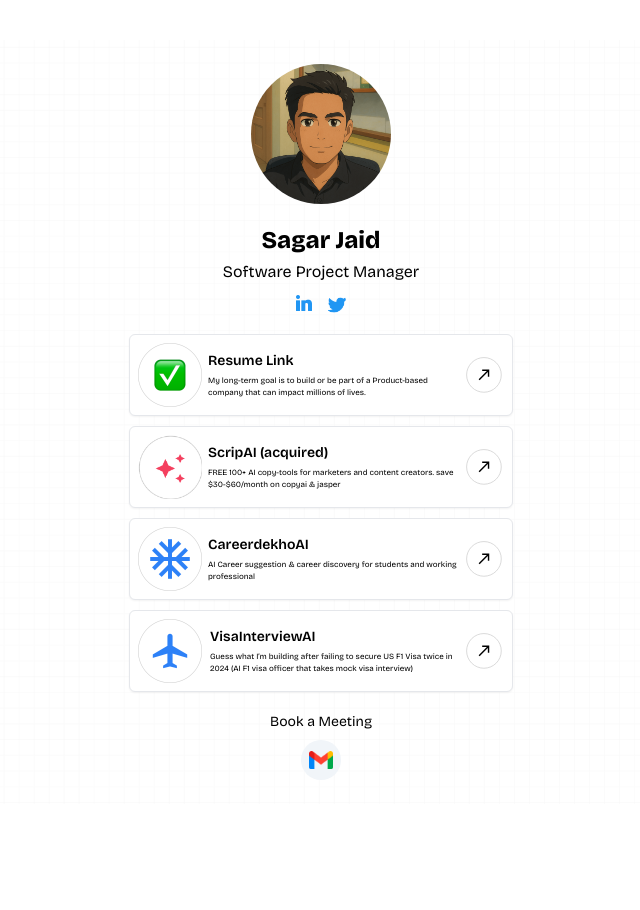
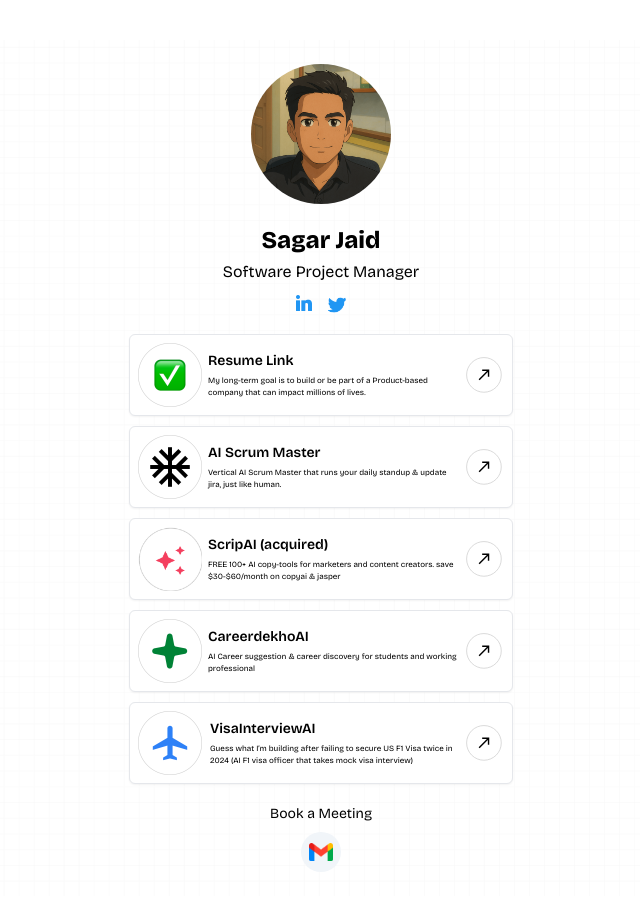
Before and after one commit to sagarjaid/sagar, a Next.js app: page / in a window 1280 px wide. Shown: the top 910 px of the page, without its empty margins (319-959 px from the left). Before the commit the page ends 844 px from the top, so only its background shows below. Built offline with nearby package versions, Linux system fonts and the light colour scheme.

Commit message:
aipm added

```diff
--- a/pages/index.js
+++ b/pages/index.js
@@ -120,6 +120,25 @@
               src='./link.svg'
             />
           </a>
+            <a
+            href='https://getaipm.com'
+            target='_blank'
+            className='flex gap-1.5 bg-white justify-around items-center max-w-sm border hover:border-gray-400 rounded-md shadow-sm p-2'>
+            <img
+              className='w-16 h-16 grayscale'
+              src='./aipm.png'
+            />
+            <div className='flex justify-center gap-1 flex-col'>
+              <h3 className='font-semibold'>AI Scrum Master</h3>
+              <p className='text-[8px] leading-3'>
+                Vertical AI Scrum Master that runs your daily standup & update jira, just like human.
+              </p>
+            </div>
+            <img
+              className='w-10 h-10 p-0.5 hover:scale-105'
+              src='./link.svg'
+            />
+          </a>
           <a
             href='http://scripai.com/'
             target='_blank'
@@ -146,7 +165,7 @@
             className='flex gap-1.5 bg-white justify-around items-center max-w-sm border hover:border-gray-400 rounded-md shadow-sm p-2'>
             <img
               className='w-16 h-16'
-              src='./careerdekho-logo.png'
+              src='./careerdekhoaicom.png'
             />
             <div className='flex justify-center gap-1 flex-col'>
               <h3 className='font-semibold'>CareerdekhoAI</h3>
```
Also changed, not shown: public/aipm.png (added), public/careerdekhoaicom.png (added).
